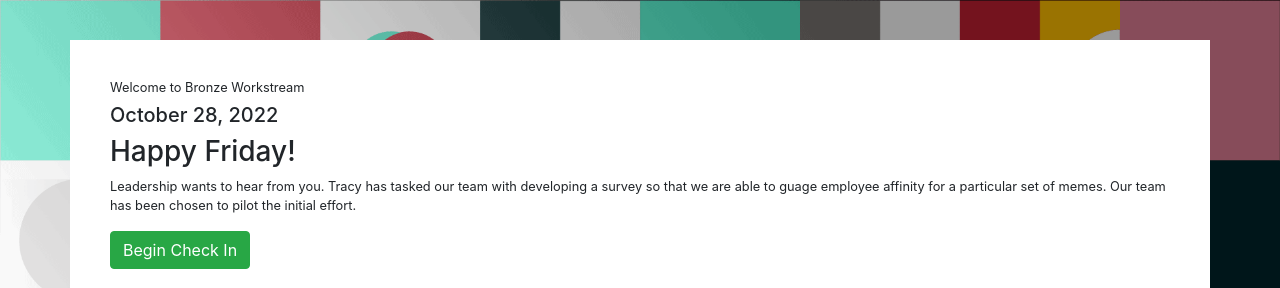
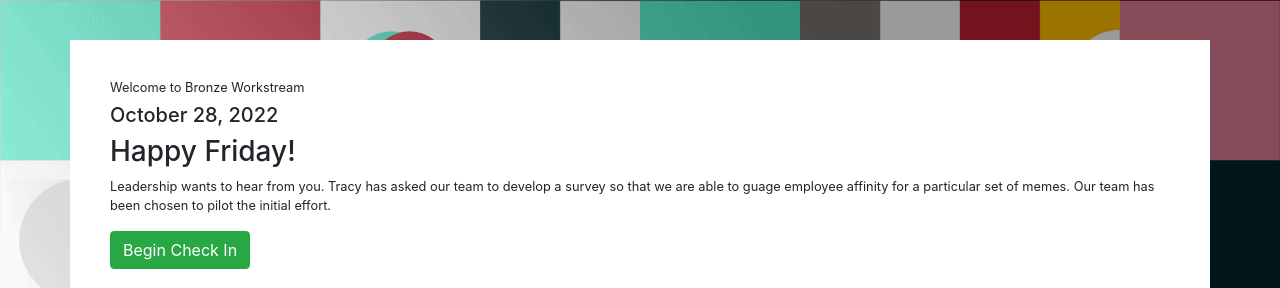
Before and after one commit to yesandagency/oct-28-22, a plain HTML site: page index.html in a window 1280 px wide. Shown: the top 288 px of the page. Drawn offline with nearby package versions, Linux system fonts and the light colour scheme.

Commit message:
update text

```diff
--- a/index.html
+++ b/index.html
@@ -13,7 +13,7 @@
 			<h1 class="small">Welcome to Bronze Workstream</h1>
 			<h5>October 28, 2022</h5>
 			<h3>Happy Friday!</h3>
-			<p class="small">Leadership wants to hear from you. Tracy has tasked our team with developing a survey so that we are able to guage employee affinity for a particular set of memes. Our team has been chosen to pilot the initial effort.</p>
+			<p class="small">Leadership wants to hear from you. Tracy has asked our team to develop a survey so that we are able to guage employee affinity for a particular set of memes. Our team has been chosen to pilot the initial effort.</p>
 		</div>
 
 		<button id="start" class="btn btn-success">Begin Check In</button>
```
